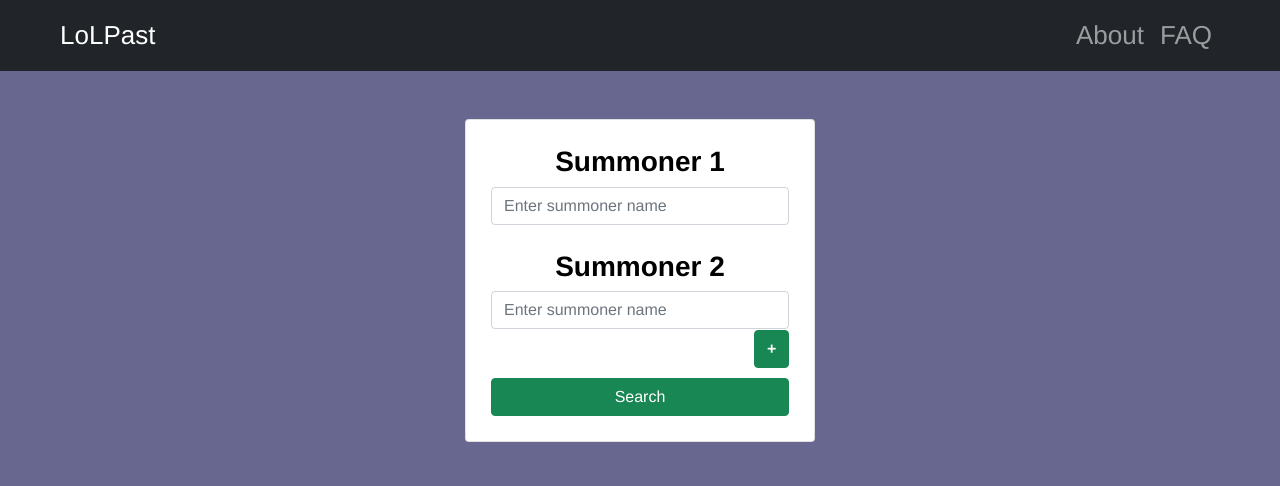
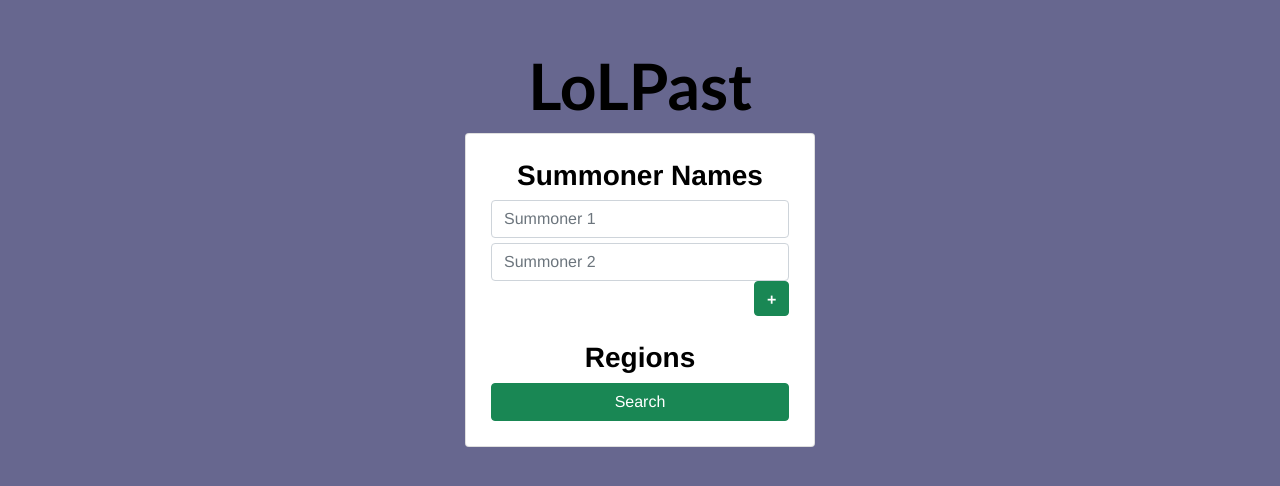
Before and after one commit to brandonduong/LoLPast, a Vue app: page / in a window 1280 px wide. Shown: the top 486 px of the page. Built offline with nearby package versions, Linux system fonts and the light colour scheme.

Commit message:
Better styling

```diff
--- a/src/App.vue
+++ b/src/App.vue
@@ -1,6 +1,7 @@
 <template>
   <div class="body">
     <div id="app">
+      <!--
       <nav class="navbar navbar-expand navbar-dark bg-dark px-5">
         <div class="container-fluid">
           <router-link
@@ -29,8 +30,9 @@
           </div>
         </div>
       </nav>
+      -->
 
-      <div class="containe mt-5">
+      <div class="container p-5">
         <router-view />
       </div>
     </div>
--- a/src/components/SelectPlayers.vue
+++ b/src/components/SelectPlayers.vue
@@ -1,25 +1,30 @@
 <template>
+  <h1 class="lol-past">LoLPast</h1>
   <div class="submit-form">
     <div v-if="!submitted">
       <div class="form-group card summoner-input">
+        <h3
+          style="font-weight: bolder"
+        >
+          Summoner Names
+        </h3>
         <div
           v-for="(player, index) in players"
           :key="index"
         >
-          <h3
-            for="{{index}}"
-            style="font-weight: bolder"
-          >Summoner {{ index.slice(6) }}</h3>
           <input
             id="{{index}}"
             v-model="players[index]"
             type="text"
             class="form-control summoner-item"
             name="{{index}}"
-            placeholder="Enter summoner name"
+            :placeholder="'Summoner ' + index.slice(6)"
           >
         </div>
-        <div class="add-remove-buttons" style="text-align:end">
+        <div
+          class="add-remove-buttons"
+          style="text-align:end"
+        >
           <button
             v-if="Object.keys(players).length < 10"
             class="btn btn-success add-remove-button"
@@ -35,6 +40,12 @@
             -
           </button>
         </div>
+
+        <h3
+            style="font-weight: bolder"
+        >
+          Regions
+        </h3>
 
         <h5 v-if="errors.length">
           <b>Please correct the following error(s):</b>
@@ -58,7 +69,10 @@
       </div>
     </div>
 
-    <div v-else>
+    <div
+      v-else
+      class="card summoner-input"
+    >
       <div
         v-for="(match, index) in coincidingMatches"
         :key="index"
@@ -156,10 +170,12 @@
 .add-remove-button {
   width: 35px;
   font-weight: bolder;
+  height: 35px;
 }
 
-.add-remove-button {
-  margin-top: -35px;
+.add-remove-buttons {
+  margin-top: -5px;
+  margin-bottom: 25px;
 }
 
 .btn-danger {
@@ -172,7 +188,13 @@
 }
 
 .summoner-item {
-  margin-bottom: 25px;
+  margin-bottom: 5px;
+}
+
+.lol-past {
+  font-weight: bold;
+  font-size: 64px;
+  font-family: Candara, serif;
 }
 
 </style>
```
